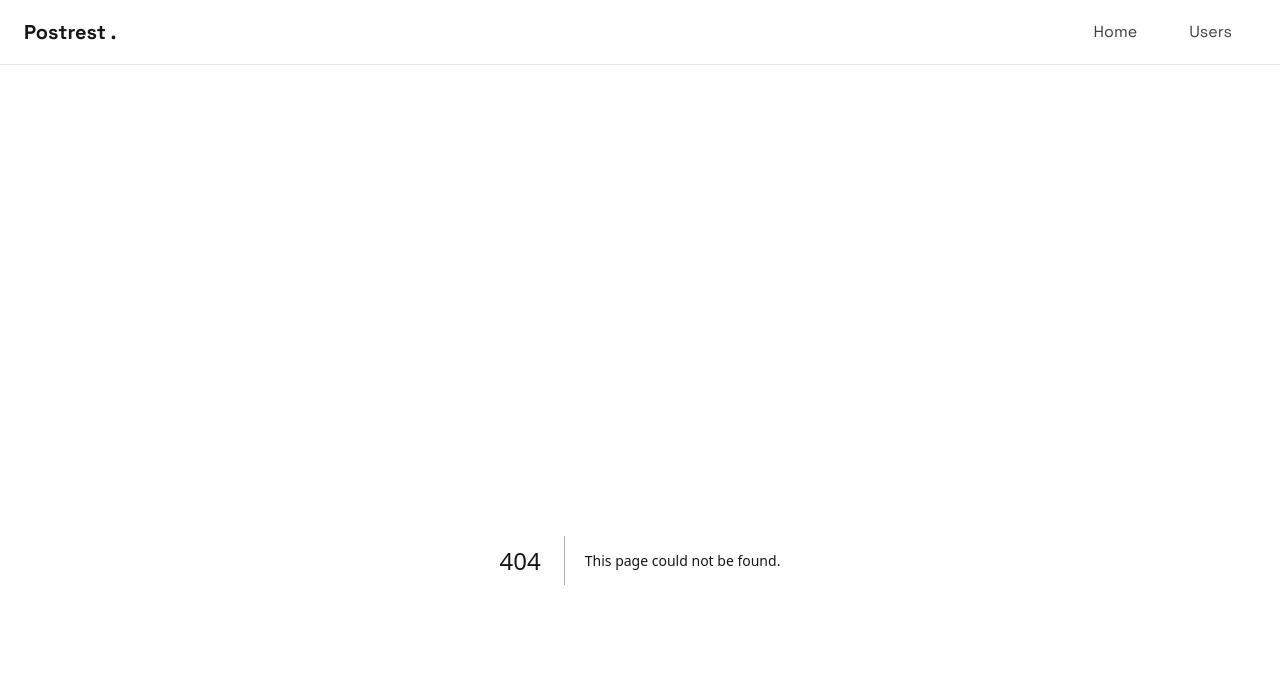
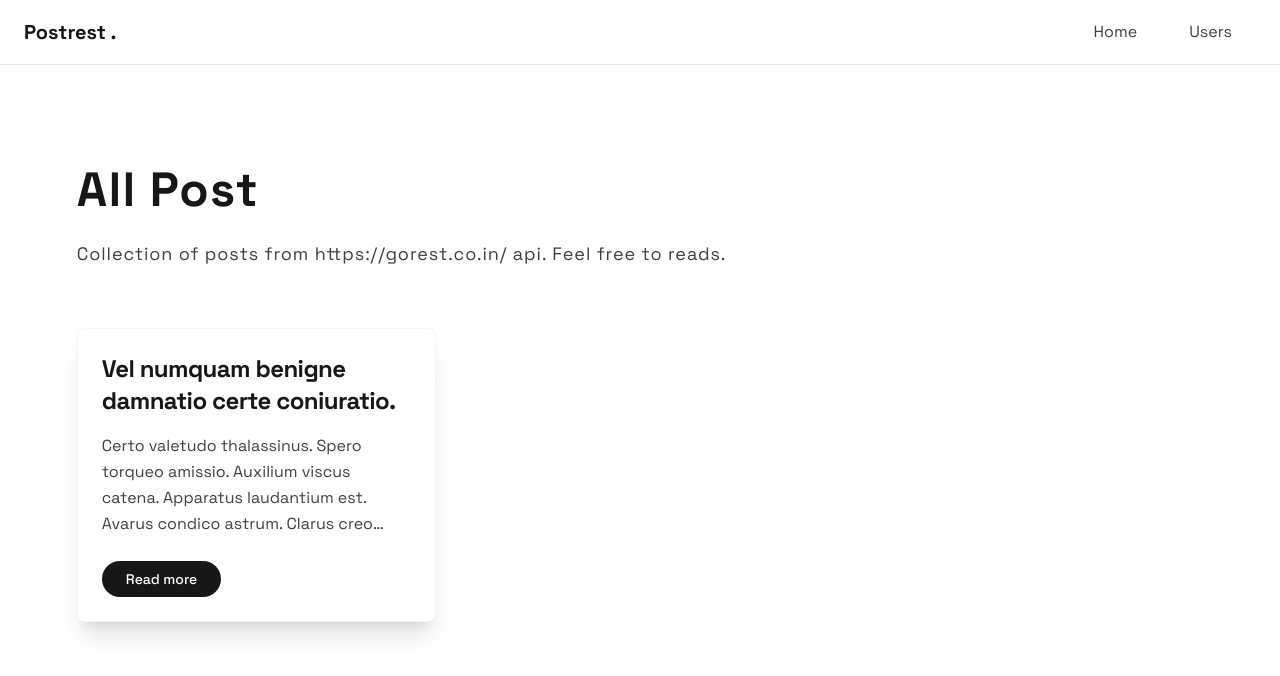
Before and after one commit to nzrmm/postrest, a Next.js app: page /posts in a window 1280 px wide. Before the commit this address had no page. Shown: the top 676 px of the page. Built offline with nearby package versions, Linux system fonts and the light colour scheme.

Commit message:
feat(page): create posts page

```diff
--- /dev/null
+++ b/src/pages/posts/index.tsx
@@ -0,0 +1,50 @@
+import React from "react";
+import Head from "next/head";
+
+import { PostCard } from "@/components";
+import { cn } from "@/utils/style";
+
+const Posts = () => {
+  return (
+    <>
+      <Head>
+        <title>All Post - Postrest.</title>
+        <meta
+          name="description"
+          content="a collection of post from https://gorest.co.in/ api"
+        />
+      </Head>
+
+      <div>
+        <div className={cn("mb-14")}>
+          <p
+            className={cn(
+              "text-5xl font-bold leading-tight tracking-wide mb-4"
+            )}
+          >
+            All Post
+          </p>
+          <p
+            className={cn(
+              "text-lg font-normal leading-loose tracking-wider text-neutral-700"
+            )}
+          >
+            Collection of posts from https://gorest.co.in/ api. Feel free to
+            reads.
+          </p>
+        </div>
+
+        <div className={cn("grid sm:grid-cols-2 lg:grid-cols-3 gap-6 mb-10")}>
+          <PostCard
+            id={70220}
+            user_id={5181930}
+            title="Vel numquam benigne damnatio certe coniuratio."
+            body="Certo valetudo thalassinus. Spero torqueo amissio. Auxilium viscus catena. Apparatus laudantium est. Avarus condico astrum. Clarus creo aeneus. Vacuus congregatio desino. Calcar suggero fuga. Curis coma amitto. Teres delinquo utpote. Inflammatio clementia fugiat. Cumque artificiose spargo."
+          />
+        </div>
+      </div>
+    </>
+  );
+};
+
+export default Posts;
```
